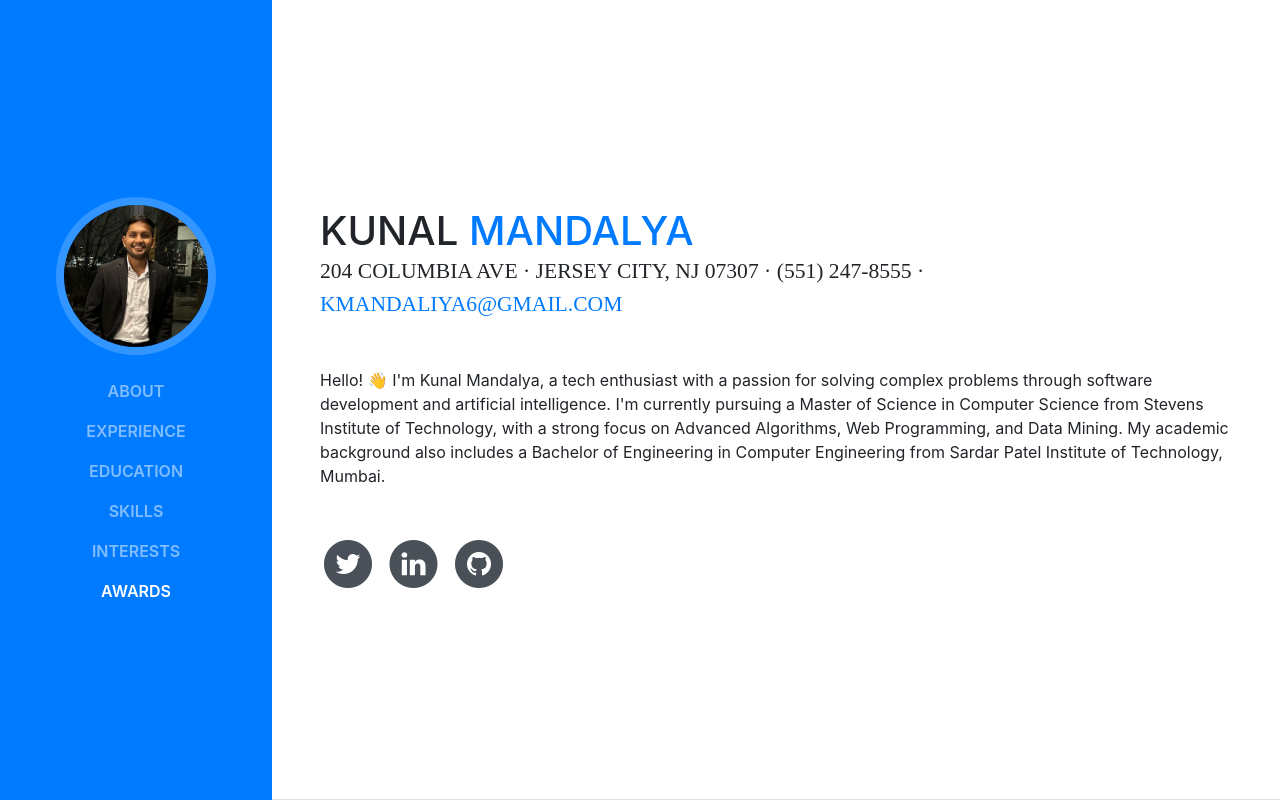
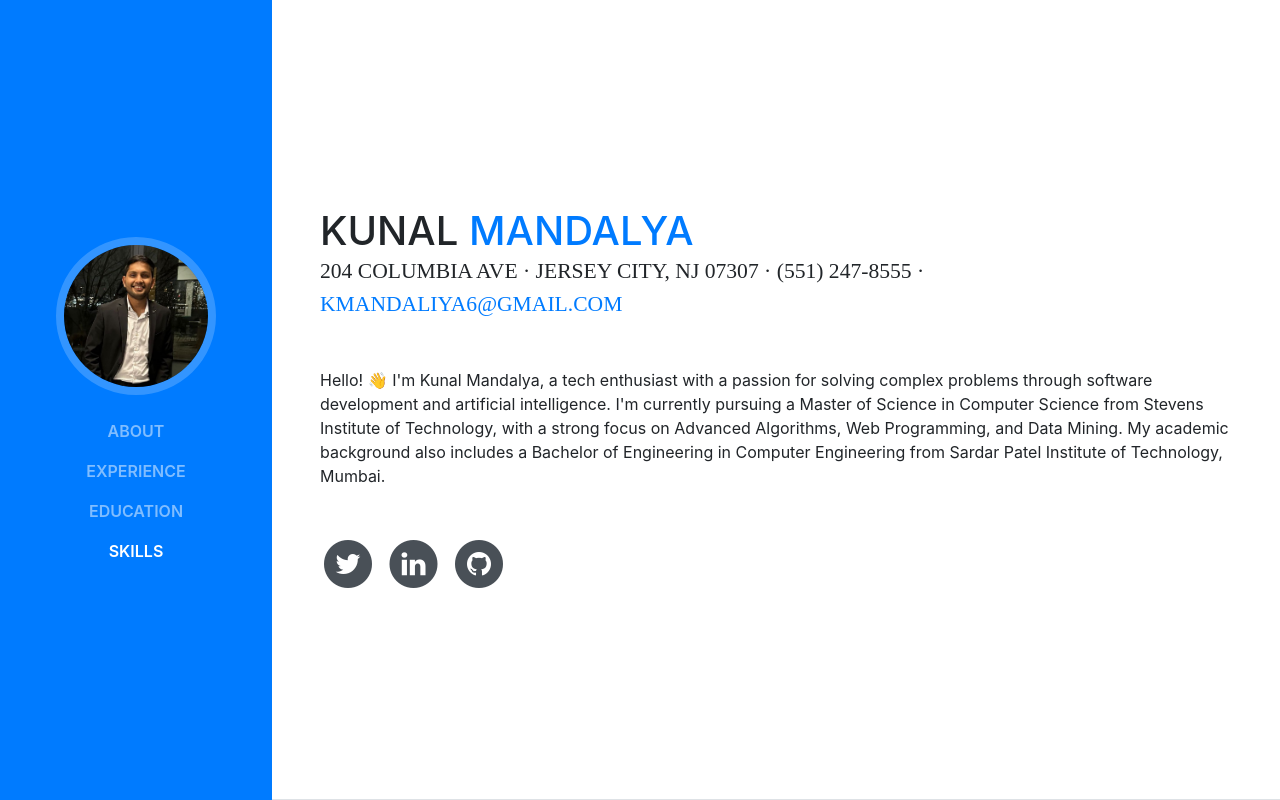
Before and after one commit to kunal-05/Portfolio, a website with bundled scripts: page index.html in a window 1280 px wide. Shown: the top 800 px of the page. Built offline with nearby package versions, Linux system fonts and the light colour scheme; a web font is replaced by a local one.

Commit message:
remove interests section and update about

```diff
--- a/index.html
+++ b/index.html
@@ -53,12 +53,9 @@
           <li class="nav-item">
             <a class="nav-link js-scroll-trigger" href="#skills">Skills</a>
           </li>
-          <li class="nav-item">
-            <a class="nav-link js-scroll-trigger" href="#interests">Interests</a>
-          </li>
-          <li class="nav-item">
+          <!-- <li class="nav-item">
             <a class="nav-link js-scroll-trigger" href="#awards">Awards</a>
-          </li>
+          </li> -->
         </ul>
       </div>
     </nav>
@@ -283,7 +280,7 @@
 
 
 
-      <section class="resume-section p-3 p-lg-5 d-flex flex-column" id="awards">
+      <!-- <section class="resume-section p-3 p-lg-5 d-flex flex-column" id="awards">
         <div class="my-auto">
           <h2 class="mb-5">Awards &amp; Certifications</h2>
           <ul class="fa-ul mb-0">
@@ -316,7 +313,7 @@
               Place - James Buchanan High School - Hackathon 2005</li>
           </ul>
         </div>
-      </section>
+      </section> -->
 
     </div>
 
```
